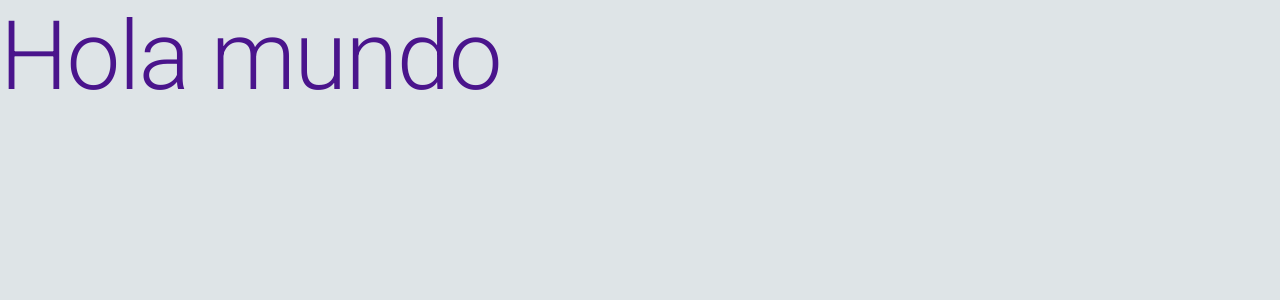
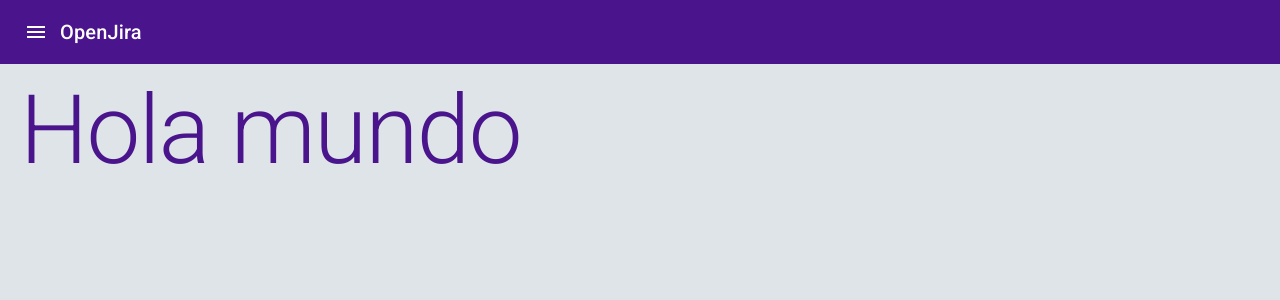
Before and after one commit to AlexanderPerezUrbina/open-jira-next, a Next.js app: page / in a window 1280 px wide. Shown: the top 300 px of the page. Built offline with nearby package versions, Linux system fonts and the light colour scheme.

Commit message:
[add] implementacion de Navbar. Y de importaciones no relativas con typescript

```diff
--- /dev/null
+++ b/src/components/layouts/MainLayout.tsx
@@ -0,0 +1,23 @@
+import Head from 'next/head';
+import { Box } from '@mui/material';
+import { Navbar } from '@/components/ui';
+
+interface Props {
+    title: string;
+    children: React.ReactNode;
+}
+
+const MainLayout = ({ title, children }: Props) => {
+    return (
+        <Box sx={{ flexFlow: 1 }}>
+            <Head>
+                <title>{title}</title>
+            </Head>
+
+            <Navbar />
+            <Box sx={{ padding: '10px 20px' }}>{children}</Box>
+        </Box>
+    );
+};
+
+export default MainLayout;
--- /dev/null
+++ b/src/components/layouts/index.ts
@@ -0,0 +1,2 @@
+export { default as MainLayout } from './MainLayout';
+export * from './MainLayout';
--- /dev/null
+++ b/src/components/ui/Navbar.tsx
@@ -0,0 +1,17 @@
+import { AppBar, IconButton, Toolbar, Typography } from '@mui/material';
+import MenuOutlinedIcon from '@mui/icons-material/MenuOutlined';
+
+const Navbar = () => {
+    return (
+        <AppBar position="sticky" elevation={0}>
+            <Toolbar>
+                <IconButton size="large" edge="start">
+                    <MenuOutlinedIcon sx={{ color: '#ffffff' }} />
+                </IconButton>
+                <Typography variant="h6">OpenJira</Typography>
+            </Toolbar>
+        </AppBar>
+    );
+};
+
+export default Navbar;
--- /dev/null
+++ b/src/components/ui/index.ts
@@ -0,0 +1,2 @@
+export { default as Navbar } from './Navbar';
+export * from './Navbar';
--- a/src/pages/_app.tsx
+++ b/src/pages/_app.tsx
@@ -1,8 +1,9 @@
-import '../styles/globals.css';
 import type { AppProps } from 'next/app';
 import { CssBaseline, ThemeProvider } from '@mui/material';
 
-import lightTheme from '../themes/light';
+import { lightTheme } from '@/themes';
+
+import '../styles/globals.css';
 
 const MyApp = ({ Component, pageProps }: AppProps) => {
     return (
--- a/src/pages/index.tsx
+++ b/src/pages/index.tsx
@@ -1,18 +1,15 @@
+import type { NextPage } from 'next';
 import { Typography } from '@mui/material';
-import type { NextPage } from 'next';
-import Head from 'next/head';
+
+import { MainLayout } from '@/components/layouts';
 
 const Home: NextPage = () => {
     return (
-        <div>
-            <Head>
-                <title>Create Next App</title>
-            </Head>
-
+        <MainLayout title="Home">
             <Typography variant="h1" color="primary">
                 Hola mundo
             </Typography>
-        </div>
+        </MainLayout>
     );
 };
 
--- a/src/themes/dark.ts
+++ b/src/themes/dark.ts
@@ -16,7 +16,18 @@ const darkTheme = createTheme({
             main: '#ff1744',
         },
     },
-    components: {},
+    components: {
+        MuiAppBar: {
+            defaultProps: {
+                elevation: 0,
+            },
+            styleOverrides: {
+                root: {
+                    backgroundColor: '#4a148c',
+                },
+            },
+        },
+    },
 });
 
 export default darkTheme;
--- a/src/themes/light.ts
+++ b/src/themes/light.ts
@@ -16,7 +16,18 @@ const lightTheme = createTheme({
             main: '#ff1744',
         },
     },
-    components: {},
+    components: {
+        MuiAppBar: {
+            defaultProps: {
+                elevation: 0,
+            },
+            styleOverrides: {
+                root: {
+                    backgroundColor: '#4a148c',
+                },
+            },
+        },
+    },
 });
 
 export default lightTheme;
```
Also changed, not shown: src/pages/api/hello.ts (+6 -6 lines), tsconfig.json (+17 -3 lines).
